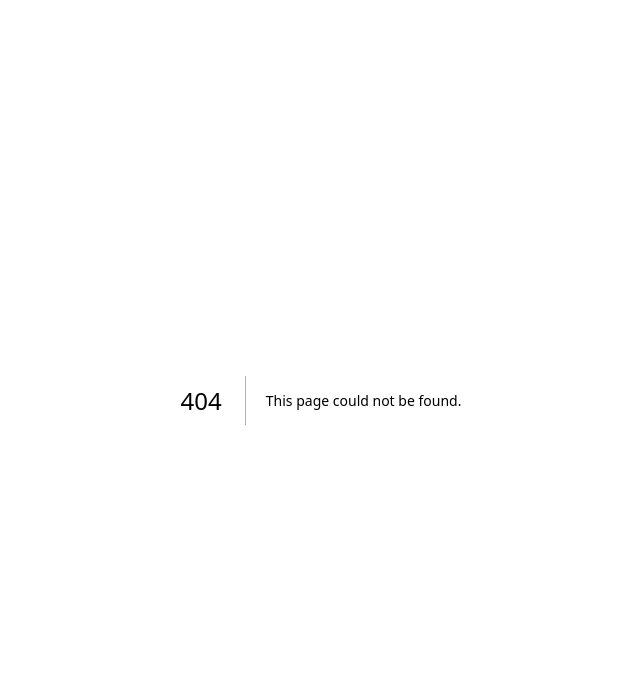
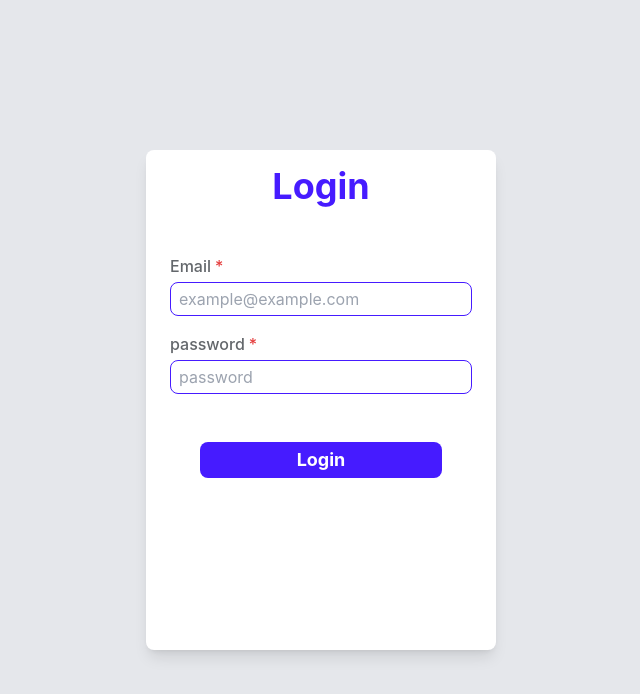
Before and after one commit to talDoFlemis/health_hub, a Next.js app in the folder frontend/: page /login in a window 1280 px wide. Before the commit this address had no page. Shown: the top 694 px of the page, without its empty margins (319-959 px from the left). Built offline with nearby package versions, Linux system fonts and the light colour scheme.

Commit message:
Criar página e formulario de login

```diff
--- a/frontend/package.json
+++ b/frontend/package.json
@@ -19,6 +19,7 @@
     "next": "13.4.3",
     "react": "18.2.0",
     "react-dom": "18.2.0",
+    "react-hook-form": "^7.45.1",
     "react-icons": "^4.10.1"
   },
   "devDependencies": {
--- /dev/null
+++ b/frontend/src/pages/login.tsx
@@ -0,0 +1,101 @@
+import Head from "next/head";
+import { useForm } from "react-hook-form";
+import {
+  FormControl,
+  FormLabel,
+} from "@chakra-ui/react";
+
+interface LoginData {
+  email: string;
+  password: string;
+}
+
+interface FormErrorProps {
+  message: string;
+}
+
+const FormError = ({ message }: FormErrorProps) => {
+  return <span className="text-accent text-sm font-semibold px-2">{message}</span>
+}
+
+const LoginForm = () => {
+  const {
+    register,
+    handleSubmit,
+    formState: { errors },
+  } = useForm<LoginData>();
+
+  const emailValid = errors.email ? false : true;
+  const passwordValid = errors.password ? false : true;
+  const inputStyle = "px-2 py-1 w-full text-description/70 rounded-lg";
+  const validInput = "border border-primary focus:outline-primary"
+  const invalidInput = "border border-accent focus:outline-accent";
+
+  const onSubmit = handleSubmit((data) => console.log(data));
+
+  return (
+    <div className="flex h-[500px] w-[325px] md:w-[350px] flex-col rounded-lg bg-white px-2 py-4 shadow-lg ">
+      <h1 className="mb-12 text-center text-4xl font-bold text-primary">
+        Login
+      </h1>
+      <form
+        className="flex h-full flex-col gap-4 px-4"
+        onSubmit={onSubmit}
+      >
+        <FormControl isInvalid={!emailValid} isRequired>
+          <FormLabel className="text-description/70" mb={1}>
+            Email
+          </FormLabel>
+          <input
+            className={
+              emailValid ? `${inputStyle} ${validInput}` : `${inputStyle} ${invalidInput}`
+            }
+            placeholder="example@example.com"
+            type="email"
+            {...register("email", { required: true })}
+          />
+          {!emailValid && (<FormError message="Email is required" />)}
+        </FormControl>
+        <FormControl isInvalid={!passwordValid} isRequired >
+          <FormLabel className="text-description/70" mb={1}>
+            password
+          </FormLabel>
+          <input
+            className={
+              passwordValid ? `${inputStyle} ${validInput}` : `${inputStyle} ${invalidInput}`
+            }
+            placeholder="password"
+            type="password"
+            {...register("password", { required: true })}
+          />
+          {!passwordValid && (<FormError message="Password is required" />)}
+        </FormControl>
+        <button
+          className={`
+              mt-8 w-4/5 cursor-pointer self-center rounded-lg
+              bg-primary py-1 text-lg font-bold text-white outline-primary
+              [transition:_transform_200ms_ease-in] hover:scale-105 focus:scale-105
+            `}
+          type="submit"
+        >
+          Login
+        </button>
+      </form>
+    </div>
+  );
+};
+
+const Login = () => {
+  return (
+    <>
+      <Head>
+        <title>Health Hub - Login</title>
+      </Head>
+      <main className="flex min-h-screen w-full items-center justify-center bg-gray-200">
+        <LoginForm />
+      </main>
+    </>
+  );
+};
+
+export default Login;
```
Also changed, not shown: 1 other file (tests, documents, lock files or other folders).
